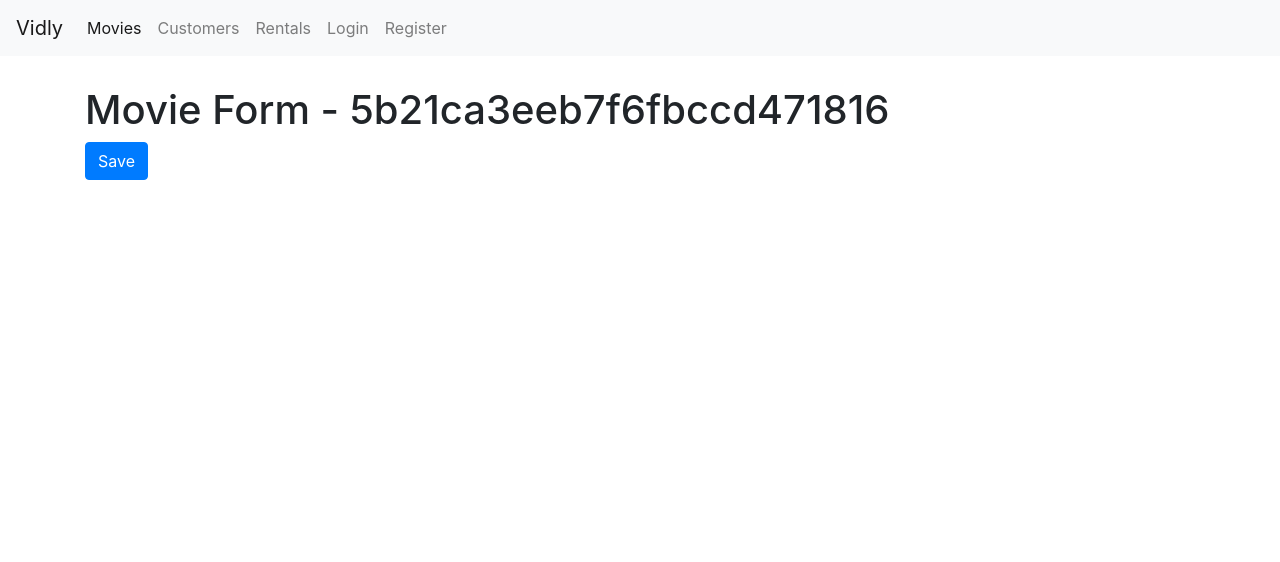
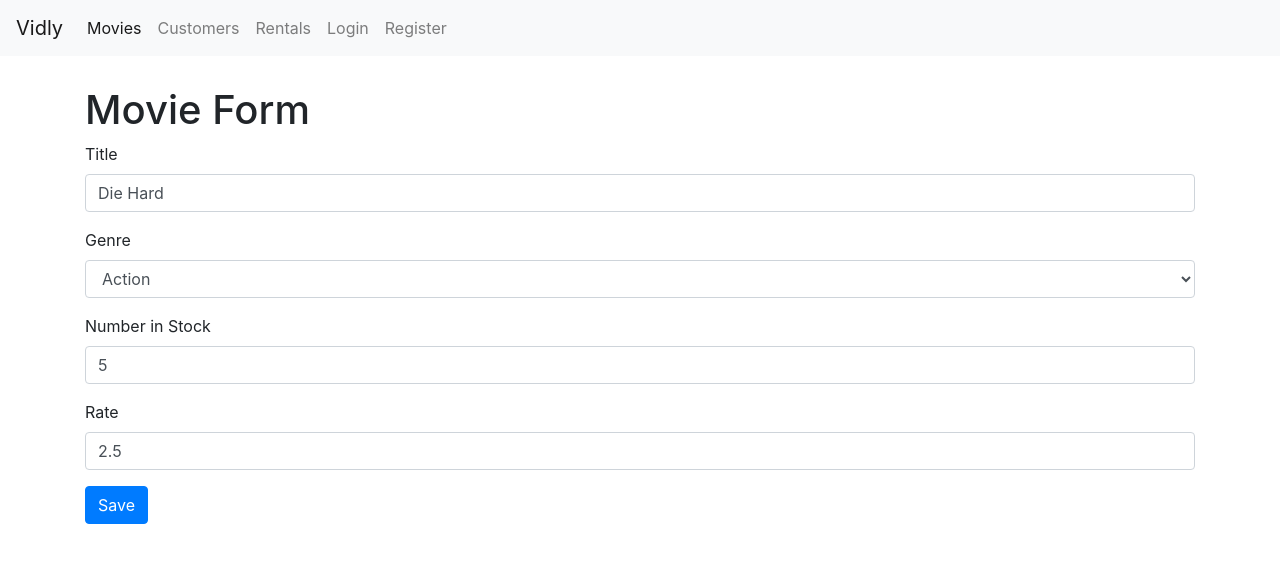
Before and after one commit to magdumsuraj07/vidly, a React (Create React App) app: page /movies/5b21ca3eeb7f6fbccd471816 in a window 1280 px wide. Shown: the top 562 px of the page. Built offline with nearby package versions, Linux system fonts and the light colour scheme.

Commit message:
Added new movie form

```diff
--- a/package.json
+++ b/package.json
@@ -13,7 +13,7 @@
     "prop-types": "^15.6.2",
     "react": "^18.0.0",
     "react-dom": "^18.0.0",
-    "react-router-dom": "^6.3.0",
+    "react-router-dom": "^4.3.1",
     "react-scripts": "5.0.1",
     "web-vitals": "^2.1.4"
   },
--- a/src/App.js
+++ b/src/App.js
@@ -1,34 +1,36 @@
-import React from "react";
-import { Route, Routes, Navigate } from "react-router-dom";
+import React, { Component } from "react";
+import { Route, Redirect, Switch } from "react-router-dom";
 import Movies from "./components/movies";
+import MovieForm from "./components/movieForm";
 import Customers from "./components/customers";
 import Rentals from "./components/rentals";
 import NotFound from "./components/notFound";
 import NavBar from "./components/navBar";
-import MovieForm from "./components/movieForm";
-import "./App.css";
 import LoginForm from "./components/loginForm";
 import RegisterForm from "./components/registerForm";
+import "./App.css";
 
-function App() {
+class App extends Component {
+  render() {
     return (
       <React.Fragment>
         <NavBar />
         <main className="container">
-        <Routes>
-          <Route path="login" element={<LoginForm />} />
-          <Route path="register" element={<RegisterForm />} />
-          <Route path="movies/:id" element={<MovieForm />} />
-          <Route path="movies" element={<Movies />} />
-          <Route path="customers" element={<Customers />} />
-          <Route path="rentals" element={<Rentals />} />
-          <Route path="not-found" element={<NotFound />} />
-          <Route path="/" element={<Navigate push to="movies" />} />
-          <Route path="*" element={<Navigate push to="not-found" />} />
-        </Routes>
+          <Switch>
+            <Route path="/register" component={RegisterForm} />
+            <Route path="/login" component={LoginForm} />
+            <Route path="/movies/:id" component={MovieForm} />
+            <Route path="/movies" component={Movies} />
+            <Route path="/customers" component={Customers} />
+            <Route path="/rentals" component={Rentals} />
+            <Route path="/not-found" component={NotFound} />
+            <Redirect from="/" exact to="/movies" />
+            <Redirect to="/not-found" />
+          </Switch>
         </main>
       </React.Fragment>
     );
   }
+}
 
 export default App;
--- a/src/components/common/form.jsx
+++ b/src/components/common/form.jsx
@@ -1,6 +1,7 @@
 import React, { Component } from "react";
 import Joi from "joi-browser";
 import Input from "./input";
+import Select from "./select";
 
 class Form extends Component {
   state = {
@@ -43,6 +44,7 @@
 
     const data = { ...this.state.data };
     data[input.name] = input.value;
+
     this.setState({ data, errors });
   };
 
@@ -54,8 +56,24 @@
     );
   }
 
+  renderSelect(name, label, options) {
+    const { data, errors } = this.state;
+
+    return (
+      <Select
+        name={name}
+        value={data[name]}
+        label={label}
+        options={options}
+        onChange={this.handleChange}
+        error={errors[name]}
+      />
+    );
+  }
+
   renderInput(name, label, type = "text") {
     const { data, errors } = this.state;
+
     return (
       <Input
         type={type}
--- /dev/null
+++ b/src/components/common/select.jsx
@@ -0,0 +1,20 @@
+import React from "react";
+
+const Select = ({ name, label, options, error, ...rest }) => {
+  return (
+    <div className="form-group">
+      <label htmlFor={name}>{label}</label>
+      <select name={name} id={name} {...rest} className="form-control">
+        <option value="" />
+        {options.map((option) => (
+          <option key={option._id} value={option._id}>
+            {option.name}
+          </option>
+        ))}
+      </select>
+      {error && <div className="alert alert-danger">{error}</div>}
+    </div>
+  );
+};
+
+export default Select;
--- a/src/components/movieForm.jsx
+++ b/src/components/movieForm.jsx
@@ -1,17 +1,80 @@
 import React from "react";
-import { useParams, useNavigate } from "react-router-dom";
+import Joi from "joi-browser";
+import Form from "./common/form";
+import { getMovie, saveMovie } from "../services/fakeMovieService";
+import { getGenres } from "../services/fakeGenreService";
 
-const MovieForm = (props) => {
-  let { id } = useParams();
-  const navigate = useNavigate();
-  return (
-    <div>
-      <h1>Movie Form - {id}</h1>
-      <button className="btn btn-primary" onClick={() => navigate("/movies")}>
-        Save
-      </button>
-    </div>
-  );
-};
+class MovieForm extends Form {
+  state = {
+    data: {
+      title: "",
+      genreId: "",
+      numberInStock: "",
+      dailyRentalRate: "",
+    },
+    genres: [],
+    errors: {},
+  };
+
+  schema = {
+    _id: Joi.string(),
+    title: Joi.string().required().label("Title"),
+    genreId: Joi.string().required().label("Genre"),
+    numberInStock: Joi.number()
+      .required()
+      .min(0)
+      .max(100)
+      .label("Number in Stock"),
+    dailyRentalRate: Joi.number()
+      .required()
+      .min(0)
+      .max(10)
+      .label("Daily Rental Rate"),
+  };
+
+  componentDidMount() {
+    const genres = getGenres();
+    this.setState({ genres });
+
+    const movieId = this.props.match.params.id;
+    if (movieId === "new") return;
+
+    const movie = getMovie(movieId);
+    if (!movie) return this.props.history.replace("/not-found");
+
+    this.setState({ data: this.mapToViewModel(movie) });
+  }
+
+  mapToViewModel(movie) {
+    return {
+      _id: movie._id,
+      title: movie.title,
+      genreId: movie.genre._id,
+      numberInStock: movie.numberInStock,
+      dailyRentalRate: movie.dailyRentalRate,
+    };
+  }
+
+  doSubmit = () => {
+    saveMovie(this.state.data);
+
+    this.props.history.push("/movies");
+  };
+
+  render() {
+    return (
+      <div>
+        <h1>Movie Form</h1>
+        <form onSubmit={this.handleSubmit}>
+          {this.renderInput("title", "Title")}
+          {this.renderSelect("genreId", "Genre", this.state.genres)}
+          {this.renderInput("numberInStock", "Number in Stock", "number")}
+          {this.renderInput("dailyRentalRate", "Rate")}
+          {this.renderButton("Save")}
+        </form>
+      </div>
+    );
+  }
+}
 
 export default MovieForm;
--- a/src/components/movies.jsx
+++ b/src/components/movies.jsx
@@ -1,30 +1,36 @@
 import React, { Component } from "react";
-import { getMovies } from "../services/fakeMovieService";
+import { Link } from "react-router-dom";
+import MoviesTable from "./moviesTable";
+import ListGroup from "./common/listGroup";
 import Pagination from "./common/pagination";
+import { getMovies, deleteMovie } from "../services/fakeMovieService";
+import { getGenres } from "../services/fakeGenreService";
 import { paginate } from "../utils/paginate";
-import ListGroup from "./common/listGroup";
-import { getGenres } from "../services/fakeGenreService";
-import MoviesTable from "./moviesTable";
-import _, { filter } from "lodash";
-import NavBar from "./navBar";
+import _ from "lodash";
+import SearchBox from "./searchBox";
 
 class Movies extends Component {
   state = {
     movies: [],
     genres: [],
+    currentPage: 1,
     pageSize: 4,
-    currentPage: 1,
+    searchQuery: "",
+    selectedGenre: null,
     sortColumn: { path: "title", order: "asc" },
   };
 
   componentDidMount() {
     const genres = [{ _id: "", name: "All Genres" }, ...getGenres()];
-    this.setState({ movies: getMovies(), genres: genres });
+
+    this.setState({ movies: getMovies(), genres });
   }
 
   handleDelete = (movie) => {
     const movies = this.state.movies.filter((m) => m._id !== movie._id);
-    this.setState({ movies: movies });
+    this.setState({ movies });
+
+    deleteMovie(movie._id);
   };
 
   handleLike = (movie) => {
@@ -32,7 +38,7 @@
     const index = movies.indexOf(movie);
     movies[index] = { ...movies[index] };
     movies[index].liked = !movies[index].liked;
-    this.setState({ movies: movies });
+    this.setState({ movies });
   };
 
   handlePageChange = (page) => {
@@ -40,7 +46,11 @@
   };
 
   handleGenreSelect = (genre) => {
-    this.setState({ selectedGenre: genre, currentPage: 1 });
+    this.setState({ selectedGenre: genre, searchQuery: "", currentPage: 1 });
+  };
+
+  handleSearch = (query) => {
+    this.setState({ searchQuery: query, selectedGenre: null, currentPage: 1 });
   };
 
   handleSort = (sortColumn) => {
@@ -51,15 +61,19 @@
     const {
       pageSize,
       currentPage,
+      sortColumn,
       selectedGenre,
+      searchQuery,
       movies: allMovies,
-      sortColumn,
     } = this.state;
 
-    const filtered =
-      selectedGenre && selectedGenre._id
-        ? allMovies.filter((m) => m.genre._id === selectedGenre._id)
-        : allMovies;
+    let filtered = allMovies;
+    if (searchQuery)
+      filtered = allMovies.filter((m) =>
+        m.title.toLowerCase().startsWith(searchQuery.toLowerCase())
+      );
+    else if (selectedGenre && selectedGenre._id)
+      filtered = allMovies.filter((m) => m.genre._id === selectedGenre._id);
 
     const sorted = _.orderBy(filtered, [sortColumn.path], [sortColumn.order]);
 
@@ -70,27 +84,31 @@
 
   render() {
     const { length: count } = this.state.movies;
-    const { pageSize, currentPage, sortColumn } = this.state;
+    const { pageSize, currentPage, sortColumn, searchQuery } = this.state;
 
-    if (this.state.movies.length === 0)
-      return <p>There are no movies in the database.</p>;
+    if (count === 0) return <p>There are no movies in the database.</p>;
 
     const { totalCount, data: movies } = this.getPagedData();
 
     return (
-      <div className="container">
       <div className="row">
         <div className="col-3">
           <ListGroup
             items={this.state.genres}
             selectedItem={this.state.selectedGenre}
-              textProperty="name"
-              valueProperty="_id"
             onItemSelect={this.handleGenreSelect}
           />
         </div>
         <div className="col">
+          <Link
+            to="/movies/new"
+            className="btn btn-primary"
+            style={{ marginBottom: 20 }}
+          >
+            New Movie
+          </Link>
           <p>Showing {totalCount} movies in the database.</p>
+          <SearchBox value={searchQuery} onChange={this.handleSearch} />
           <MoviesTable
             movies={movies}
             sortColumn={sortColumn}
@@ -106,7 +124,6 @@
           />
         </div>
       </div>
-      </div>
     );
   }
 }
--- /dev/null
+++ b/src/components/searchBox.jsx
@@ -0,0 +1,16 @@
+import React from "react";
+
+const SearchBox = ({ value, onChange }) => {
+  return (
+    <input
+      type="text"
+      name="query"
+      className="form-control my-3"
+      placeholder="Search..."
+      value={value}
+      onChange={(e) => onChange(e.currentTarget.value)}
+    />
+  );
+};
+
+export default SearchBox;
--- a/src/services/fakeMovieService.js
+++ b/src/services/fakeMovieService.js
@@ -78,13 +78,13 @@
 
 export function saveMovie(movie) {
   let movieInDb = movies.find((m) => m._id === movie._id) || {};
-  movieInDb.name = movie.name;
+  movieInDb.title = movie.title;
   movieInDb.genre = genresAPI.genres.find((g) => g._id === movie.genreId);
   movieInDb.numberInStock = movie.numberInStock;
   movieInDb.dailyRentalRate = movie.dailyRentalRate;
 
   if (!movieInDb._id) {
-    movieInDb._id = Date.now();
+    movieInDb._id = Date.now().toString();
     movies.push(movieInDb);
   }
 
```
Also changed, not shown: 1 other file (tests, documents, lock files or other folders). Lines whose indentation alone changed are shown as unchanged.
